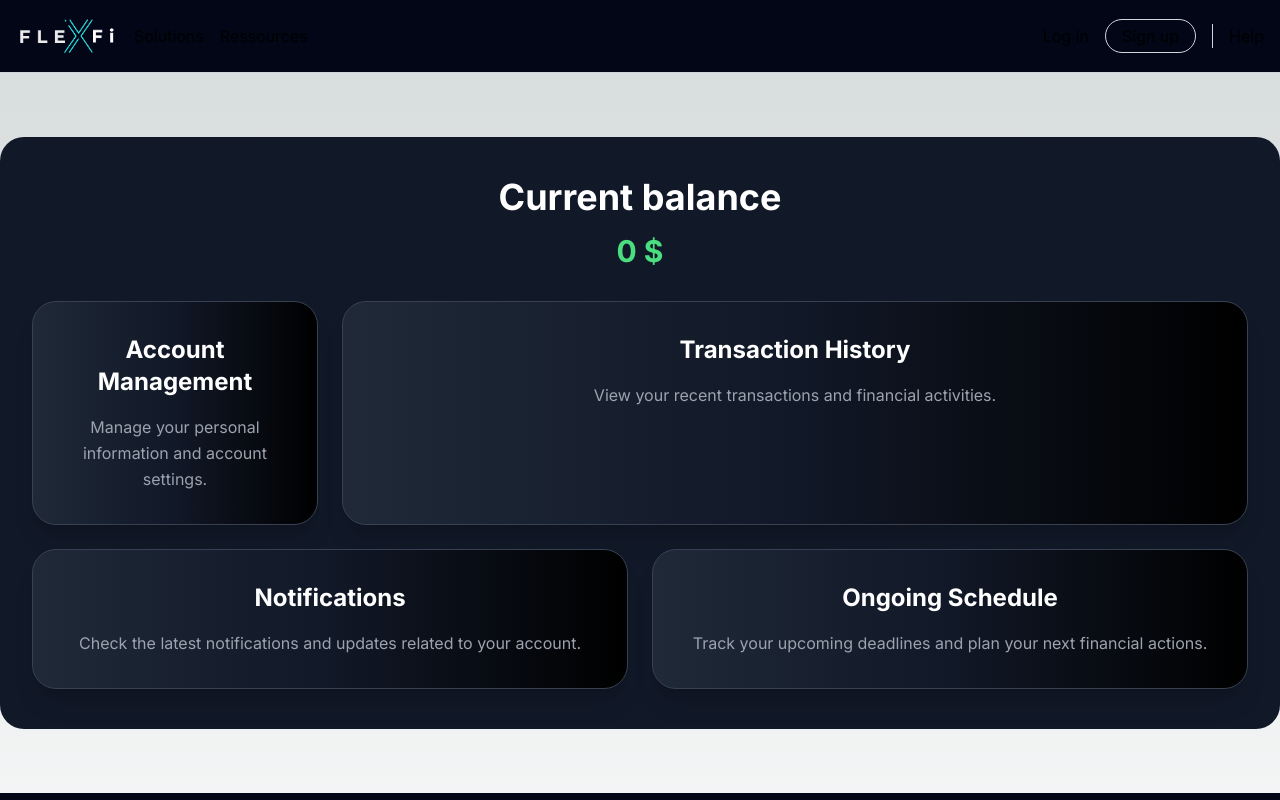
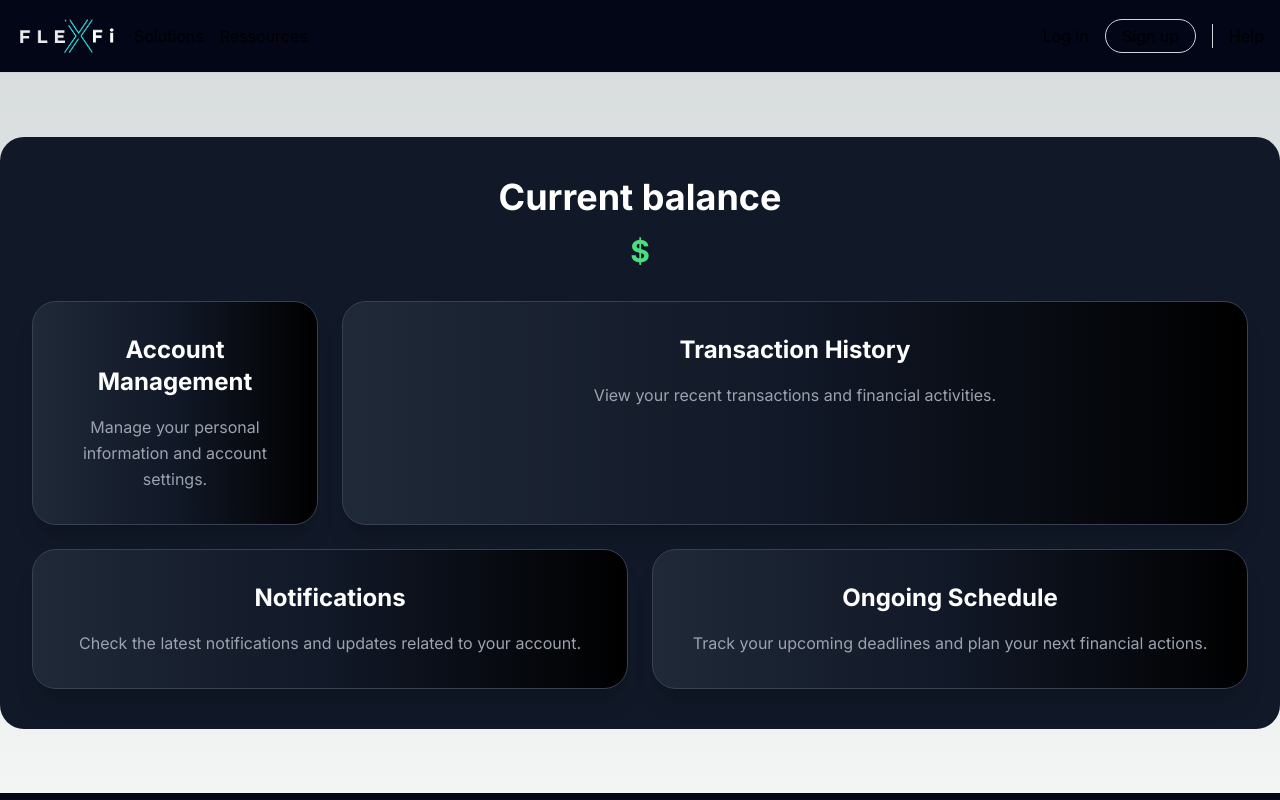
Before and after one commit to MickaelSanches/FlexFi-B-ta, a Next.js app: page /dashboard in a window 1280 px wide. Shown: the top 800 px of the page. Built offline with nearby package versions, Linux system fonts and the light colour scheme; no server answers.

Commit message:
display ammount on dashboard

```diff
--- a/package.json
+++ b/package.json
@@ -14,6 +14,7 @@
     "@solana/web3.js": "^1.95.3",
     "framer-motion": "^11.3.29",
     "glob": "^11.0.0",
+    "jwt-decode": "^4.0.0",
     "next": "^14.2.13",
     "next-auth": "^4.24.7",
     "react": "^18.2.0",
--- a/src/app/dashboard/page.tsx
+++ b/src/app/dashboard/page.tsx
@@ -1,10 +1,12 @@
 "use client";
 
+import { useWalletStore } from "@/store/useWalletStore";
 import { useDashboardViewModel } from "@/viewmodels/useDashboardViewModel";
 import { useEffect } from "react";
 
 const Dashboard = () => {
-  const { ammount, getWalletAmmount } = useDashboardViewModel();
+  const { getWalletAmmount } = useDashboardViewModel();
+  const { ammount } = useWalletStore();
 
   useEffect(() => {
     getWalletAmmount();
--- a/src/store/useLoginStore.ts
+++ b/src/store/useLoginStore.ts
@@ -1,4 +1,4 @@
-import { create } from 'zustand';
+import { create } from "zustand";
 
 interface LoginState {
   isLogged: boolean;
@@ -6,11 +6,13 @@ interface LoginState {
   password: string;
   loading: boolean;
   error: string;
+  publicKey: string;
   setIsLogged: (isLogged: boolean) => void;
   setEmail: (email: string) => void;
   setPassword: (password: string) => void;
   setLoading: (loading: boolean) => void;
   setError: (error: string) => void;
+  setPublicKey: (publicKey: string) => void;
 }
 
 export const useLoginStore = create<LoginState>((set) => ({
@@ -19,9 +21,11 @@ export const useLoginStore = create<LoginState>((set) => ({
   password: "",
   loading: false,
   error: "",
+  publicKey: "",
   setIsLogged: (isLogged) => set({ isLogged }),
   setEmail: (email) => set({ email }),
   setPassword: (password) => set({ password }),
   setLoading: (loading) => set({ loading }),
   setError: (error) => set({ error }),
+  setPublicKey: (publicKey) => set({ publicKey }),
 }));
--- a/src/store/useWalletStore.ts
+++ b/src/store/useWalletStore.ts
@@ -1,14 +1,14 @@
 import { create } from "zustand";
 
 interface walletState {
-  ammount: number;
+  ammount: number | undefined;
   error: string;
   setError: (error: string) => void;
   setAmmount: (ammount: number) => void;
 }
 
 export const useWalletStore = create<walletState>((set) => ({
-  ammount: 0,
+  ammount: undefined,
   error: "",
   setError: (error) => set({ error }),
   setAmmount: (ammount) => set({ ammount }),
--- a/src/viewmodels/useDashboardViewModel.ts
+++ b/src/viewmodels/useDashboardViewModel.ts
@@ -1,14 +1,14 @@
-import { useRegisterStore } from "@/store/useRegisterStore";
+import { useLoginStore } from "@/store/useLoginStore";
 import { useWalletStore } from "@/store/useWalletStore";
 
 export const useDashboardViewModel = () => {
   const { ammount, setAmmount, error, setError } = useWalletStore();
-  const { publicKey } = useRegisterStore();
+  const { publicKey } = useLoginStore();
 
-  const URL_API = "http://localhost:3000/auth";
+  const URL_API = "http://localhost:3000";
 
   interface ApiResponse {
-    balance?: number;
+    balance?: number | null;
     error?: string;
     message?: string;
   }
@@ -42,12 +42,18 @@ export const useDashboardViewModel = () => {
 
   const getWalletAmmount = async () => {
     try {
+      console.log(publicKey);
       const response = await handleApiCall(
-        `${URL_API}/get-wallet-balance/${publicKey}`,
+        `${URL_API}/solana/get-wallet-balance/${publicKey}`,
         "GET"
       );
-      if (response && response.balance) {
+
+      console.log("reponse.balance = ", response.balance);
+
+      if (response.balance !== null && response.balance !== undefined) {
         setAmmount(response.balance);
+      } else {
+        console.log("Balance non trouvée dans la réponse");
       }
     } catch (error) {
       console.error(
@@ -58,7 +64,6 @@ export const useDashboardViewModel = () => {
   };
 
   return {
-    ammount,
     error,
     getWalletAmmount,
   };
```
Also changed, not shown: src/viewmodels/useLoginViewModel.ts (+10 -1 lines), 1 other file (tests, documents, lock files or other folders).
